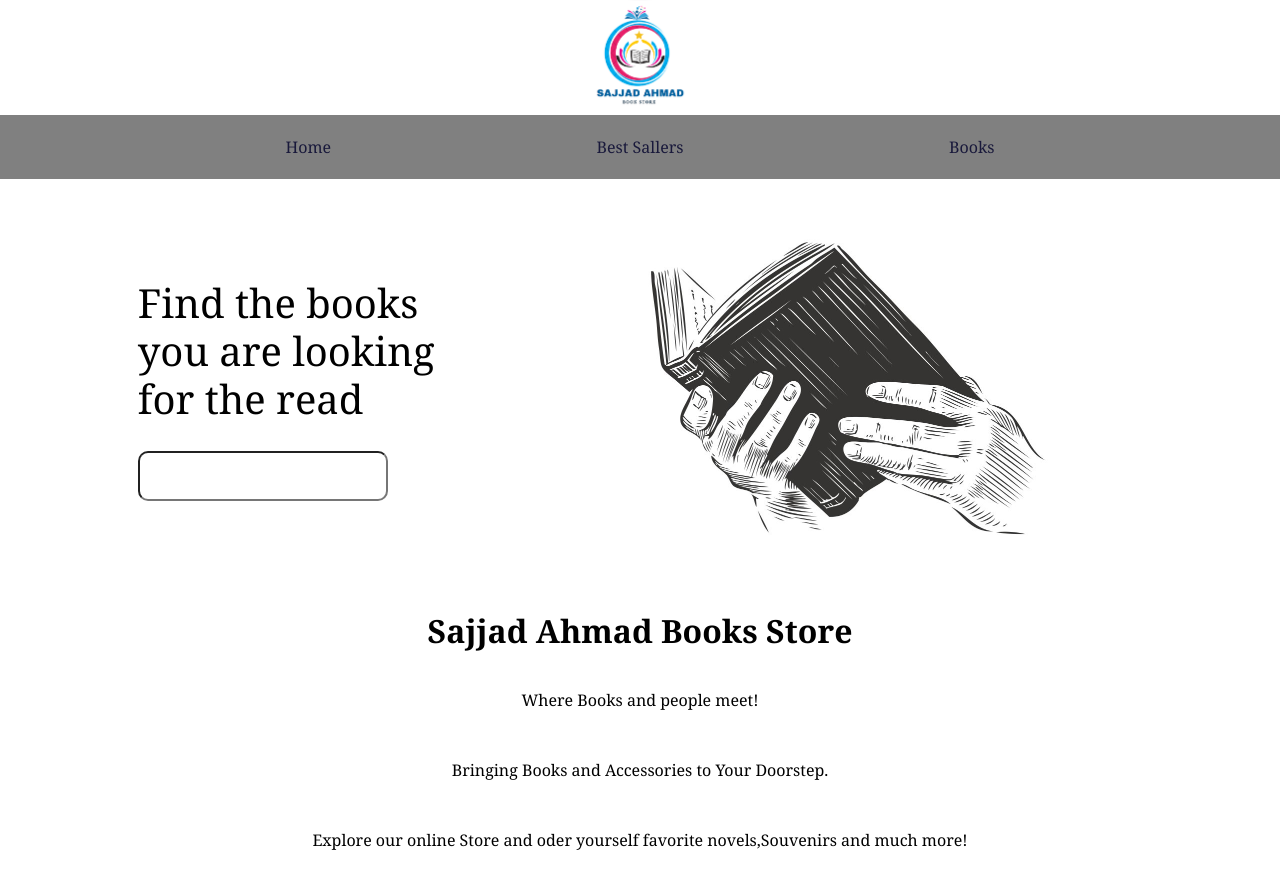
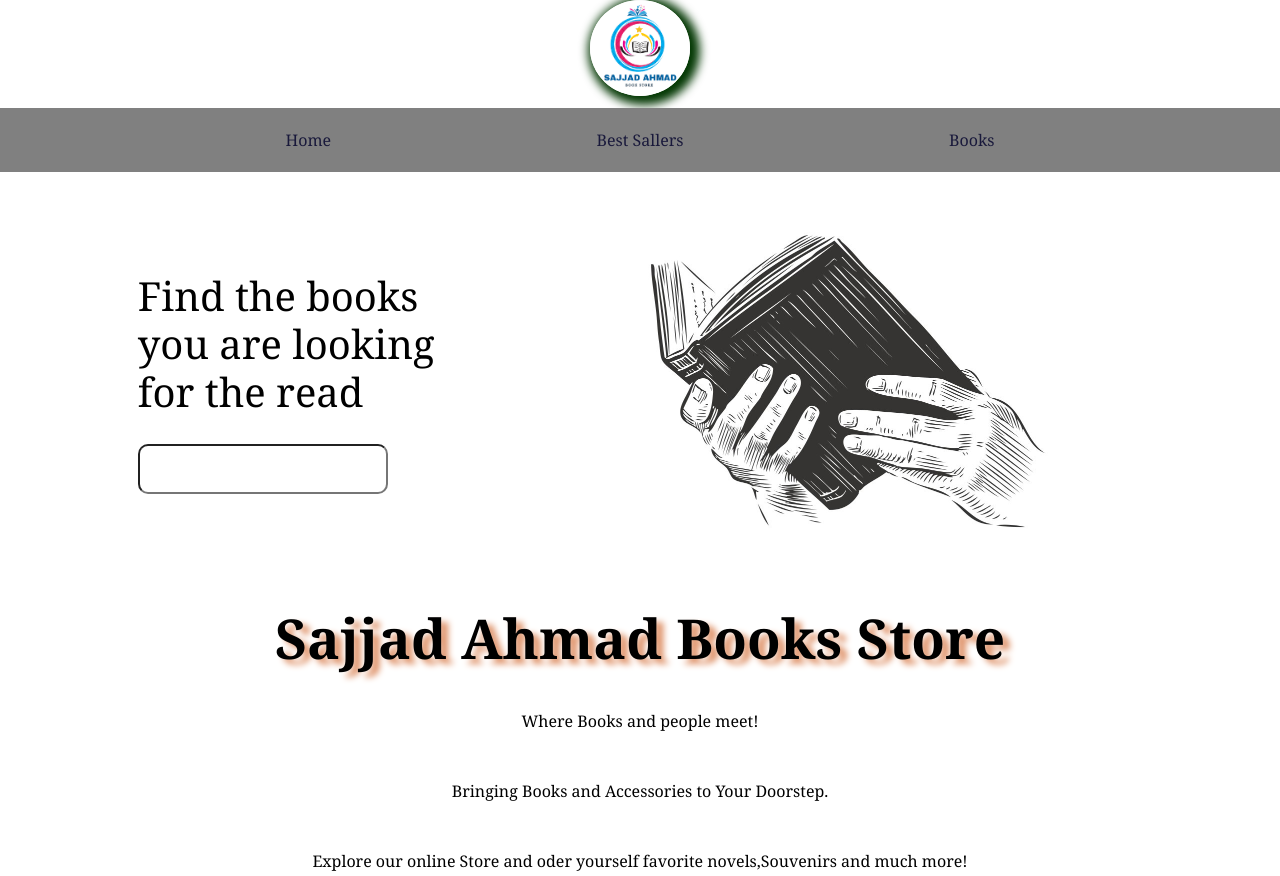
Before and after one commit to sajjadahmad30/task04-html-css-responsive-book-store-website, a plain HTML site: page index.html in a window 1280 px wide. Shown: the top 876 px of the page. Drawn offline with nearby package versions, Linux system fonts and the light colour scheme.

Commit message:
add box-shadow and text shadow

```diff
--- a/index.html
+++ b/index.html
@@ -1,12 +1,15 @@
 <!DOCTYPE html>
 <html lang="en">
+
 <head>
   <meta charset="UTF-8">
   <meta name="viewport" content="width=device-width, initial-scale=1.0">
   <title>Sajjad Book Store</title>
   <link rel="stylesheet" href="style.css">
-    <link href="https://cdn.jsdelivr.net/npm/bootstrap@5.3.3/dist/css/bootstrap.min.css" rel="stylesheet" integrity="sha384-QWTKZyjpPEjISv5WaRU9OFeRpok6YctnYmDr5pNlyT2bRjXh0JMhjY6hW+ALEwIH" crossorigin="anonymous">
+  <link href="https://cdn.jsdelivr.net/npm/bootstrap@5.3.3/dist/css/bootstrap.min.css" rel="stylesheet"
+    integrity="sha384-QWTKZyjpPEjISv5WaRU9OFeRpok6YctnYmDr5pNlyT2bRjXh0JMhjY6hW+ALEwIH" crossorigin="anonymous">
 </head>
+
 <body>
   <header>
     <img src="./images/logo.PNG" alt="">
@@ -32,7 +35,7 @@
 
   <!-- section  -->
   <section>
-        <h3>Sajjad Ahmad Books Store</h3>
+    <h2>Sajjad Ahmad Books Store</h2>
     <p>Where Books and people meet!</p>
     <p>Bringing Books and Accessories to Your Doorstep.</p>
     <p>Explore our online Store and oder yourself favorite novels,Souvenirs and much more!</p>
@@ -48,7 +51,7 @@
       <div class="Books">
         <img src="./images/images1.jpeg" alt="">
         <h6>You Can <br>
-                  By  Don M.Green
+          By Don M.Green
         </h6>
         <button>Buy Now</button>
       </div>
@@ -56,7 +59,7 @@
       <div class="Books">
         <img src="./images/image2.jpg" alt="">
         <h6>Think and crow Rich! <br>
-                      By  Napoleon Hill
+          By Napoleon Hill
         </h6>
         <button>Buy Now</button>
       </div>
@@ -64,7 +67,7 @@
       <div class="Books">
         <img src="./images/image3.jpg" alt="">
         <h6>Rich Dad Poor Dad<br>
-                      By  Robert T.
+          By Robert T.
         </h6>
         <button>Buy Now</button>
       </div>
@@ -85,7 +88,7 @@
       <div class="Books">
         <img src="./images/image5.jpeg" alt="">
         <h6>Power <br>
-                      By  Napoleon Hill
+          By Napoleon Hill
         </h6>
         <button>Buy Now</button>
       </div>
@@ -191,4 +194,5 @@
     <p>copyright &copy; 2024 Sajjad BooksSore</p>
   </div>
 </body>
+
 </html>
--- a/style.css
+++ b/style.css
@@ -11,8 +11,10 @@ header{
 }
 
 header img{
-    width: 120px;
+    width: 100px;
     border-radius: 50%;
+    margin-bottom: 12px;
+    box-shadow: 4px 3px 10px 6px rgb(5, 57, 5);
 }
 nav{
     display: flex;
@@ -58,9 +60,11 @@ section{
     margin-bottom: 30px;
     padding-top: 30px;
 }
-section h3{
-    font-size: xx-large;
-    font-weight: bolder;
+section h2{
+    font-size: 55px;
+    font-weight: bold;
+    text-shadow: 7px 5px 6px rgb(223, 147, 106);
+
 }
 section p{
 
@@ -192,6 +196,7 @@ transition: ease 2s;
     display: block;
     margin: 0 auto;
     border-radius:10px ;
+    box-shadow: 1px 10px 12px gray  ;
 }
 .connect h3{
     padding-bottom: 20px;
@@ -244,6 +249,7 @@ footer img{
 button:hover{
     color: black;
     background-color: #e5edf3;
+    box-shadow: 1px 1px 10px  rgb(208, 212, 208);
 }
 
 button:active{
@@ -253,6 +259,7 @@ button:active{
 nav a:hover{
     border-radius: 5px;
     background-color: rgb(194, 193, 175);
+    box-shadow: 1px 1px 10px rgb(208, 212, 208);
 
 }
 
```
Lines whose indentation alone changed are shown as unchanged.
